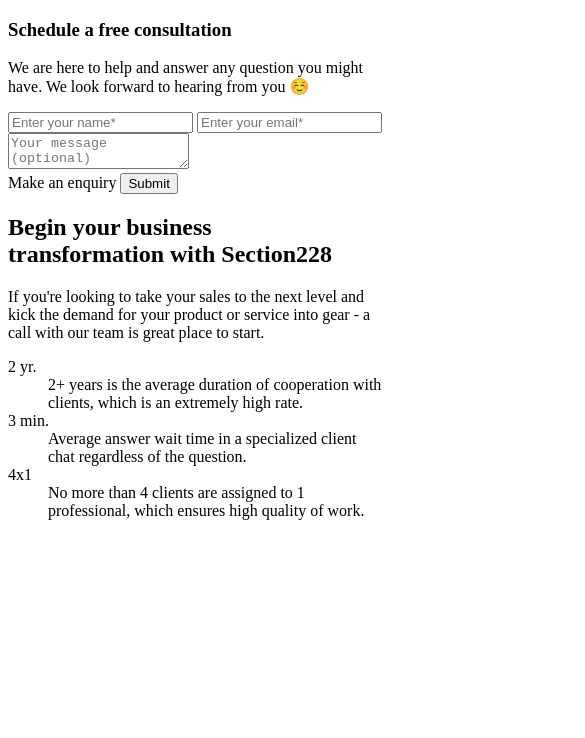
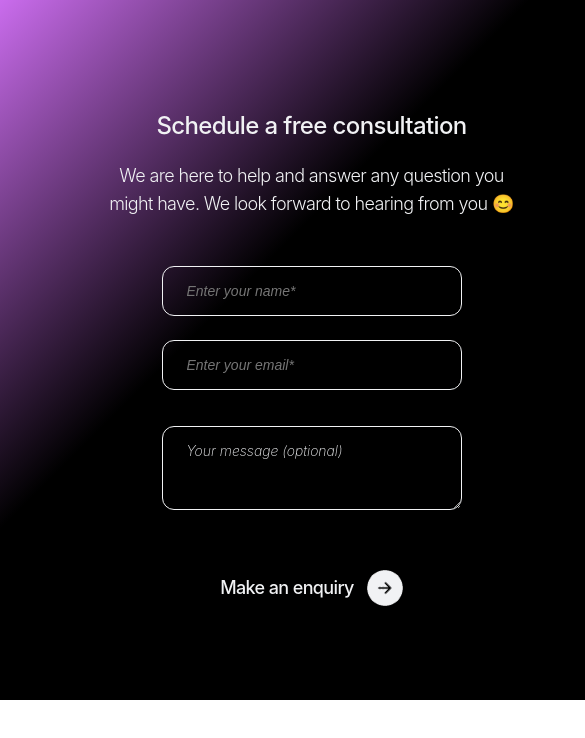
Before and after one commit to PaulLukashov/Study-Case-for-Section228, a plain HTML site: page index.html in a window 390 px wide. Shown: the top 738 px of the page, 585 px wide, since content can reach past the window. Drawn offline with Linux system fonts and the light colour scheme.

Commit message:
Finish non-responsive layout

```diff
--- a/index.html
+++ b/index.html
@@ -4,16 +4,17 @@
 	<meta charset="UTF-8">
 	<meta name="viewport">
 	<title>Section 228 Study Case</title>
+	<link rel="stylesheet" href="style.css">
 </head>
 <body>
 	<main>
 		<section class="contact-us">
 			<div class="contact-form">
 				<h3>Schedule a free consultation</h3>
-				<p>We are here to help and answer any question you might have. We look forward to hearing from you ☺️</p>
+				<p>We are here to help and answer any question you might have. We look forward to hearing from you &#128522</p>
 				<form action="">
 					<input type="text" required name="user-name" id="user-name" placeholder="Enter your name*">
-					<input type="text" required name="user-email" id="user-email" placeholder="Enter your email*">
+					<input type="email" required name="user-email" id="user-email" placeholder="Enter your email*">
 					<textarea name="user-message" id="user-message" placeholder="Your message (optional)"></textarea>
 					<div class="submit-btn">
 						<label for="submit-btn">Make an enquiry</label>
--- a/style.css
+++ b/style.css
@@ -0,0 +1,211 @@
+  *,
+  *::before,
+  *::after {
+    box-sizing: border-box;
+    margin: 0;
+    padding: 0;
+  }
+
+  @import
+  url('https://fonts.googleapis.com/css2?family=Inter:wght@200;300;500;700&display=swap');
+
+body {
+  font-family: 'Inter', sans-serif;
+  font-size: 18px;
+  letter-spacing: -0.035em;
+}
+
+.contact-us {
+  width: 1440px;
+  height: 700px;
+  margin: 0 auto;
+  display: grid;
+  grid-template-columns: 623px auto;
+  grid-template-areas: "form advantages";
+
+}
+
+.contact-form {
+  display: flex;
+  flex-direction: column;
+  align-items: center;
+  background: linear-gradient(-45deg, #000 60% , #ca6ced);
+
+}
+
+.contact-form h3 {
+  font-weight: 500;
+  font-size: 24px;
+  line-height: 36px;
+  text-align: center;
+  color: #F1F2F4;
+  margin-top: 108px;
+}
+
+.contact-form p {
+  width: 424px;
+  font-weight: 300;
+  font-size: 18px;
+  line-height: 28px;
+  text-align: center;
+  color: #F1F2F4;
+  margin-top: 18px;
+  margin-bottom: 48px;
+}
+
+.contact-form form {
+  display: flex;
+  flex-direction: column;
+}
+
+.contact-form input[type="text"] {
+  outline: none;
+  width: 300px;
+  line-height: 48px;
+  border: 1px solid #F1F2F4;
+  border-radius: 12px;
+  font-style: italic;
+  font-size: 14px;
+  font-weight: 200;
+  color: #F1F2F4;
+  background-color: transparent;
+  padding-left: 24px;
+  box-shadow: none;
+  margin-bottom: 24px;
+}
+
+.contact-form input[type="text"]:focus {
+  opacity: 0.5;
+}
+
+.contact-form input[type="email"] {
+  outline: none;
+  width: 300px;
+  line-height: 48px;
+  border: 1px solid #F1F2F4;
+  border-radius: 12px;
+  font-style: italic;
+  font-size: 14px;
+  font-weight: 200;
+  color: #F1F2F4;
+  background-color: transparent;
+  padding-left: 24px;
+  box-shadow: none;
+  margin-bottom: 36px;
+}
+
+.contact-form input[type="email"]:focus {
+  opacity: 0.5;
+  border-radius: 12px;
+}
+
+.contact-form textarea {
+  outline: none;
+  width: 300px;
+  border: 1px solid #F1F2F4;
+  border-radius: 12px;
+  background-color: transparent;
+  padding-left: 24px;
+  box-shadow: none;
+  height: 84px;
+  margin-bottom: 60px;
+  padding-top: 12px;
+  font-family: 'Inter', sans-serif;
+  font-size: 14px;
+  line-height: 24px;
+  font-style: italic;
+  font-weight: 200;
+  color: #F1F2F4;
+}
+
+.contact-form textarea:focus {
+  opacity: 0.5;
+  border-radius: 12px;
+}
+
+.contact-form textarea::placeholder {
+  font-family: 'Inter', sans-serif;
+  font-size: 14px;
+  line-height: 24px;
+  font-style: italic;
+  font-weight: 200;
+  color: #F1F2F4;
+}
+
+.submit-btn {
+  display: flex;
+  align-items: center;
+  justify-content: center;
+}
+
+.submit-btn:hover {
+  opacity: 0.8;
+}
+
+.submit-btn label {
+  font-weight: 500;
+  font-size: 18px;
+  line-height: 24px;
+  color: #f1f2f4;
+  margin-right: 13px;
+}
+
+.submit-btn input[type="submit"] {
+  display: inline-block;
+  width: 36px;
+  height: 36px;
+  border-radius: 50%;
+  background: url(img/Subtract.png) no-repeat 50% 50%;
+  font-size: 0;
+  border: none;
+  transform: rotate(45deg);
+}
+
+.advantages {
+  display: flex;
+  flex-direction: column;
+  padding-left: 115px;
+}
+
+
+.advantages h2 {
+  font-size: 36px;
+  line-height: 48px;
+  font-weight: 300;
+  margin-top: 96px;
+  color: #111111;
+}
+
+.advantages h2 b {
+  font-weight: 700;
+}
+
+.advantages p {
+  width: 424px;
+  line-height: 28px;
+  font-size: 18px;
+  font-weight: 300;
+  margin-top: 36px;
+  color: #111111;
+}
+
+.advantages dl {
+  margin-top: 96px;
+  display: grid;
+  grid-template-columns: 184px 340px;
+  grid-template-rows: auto auto auto;
+  grid-row-gap: 24px;
+}
+
+.advantages dt {
+  font-style: normal;
+  font-weight: bold;
+  font-size: 48px;
+  line-height: 48px;
+}
+
+.advantages dd {
+  font-weight: 300;
+  font-size: 16px;
+  line-height: 24px;
+}
```
Also changed, not shown: img/Subtract.png (added).
